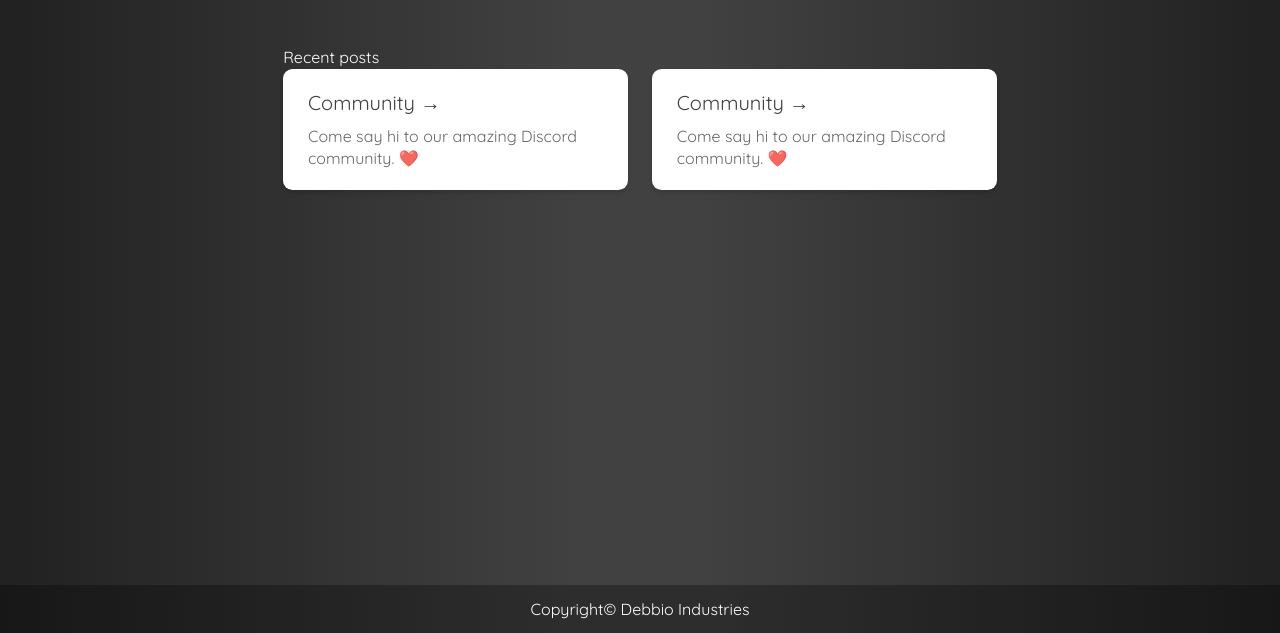
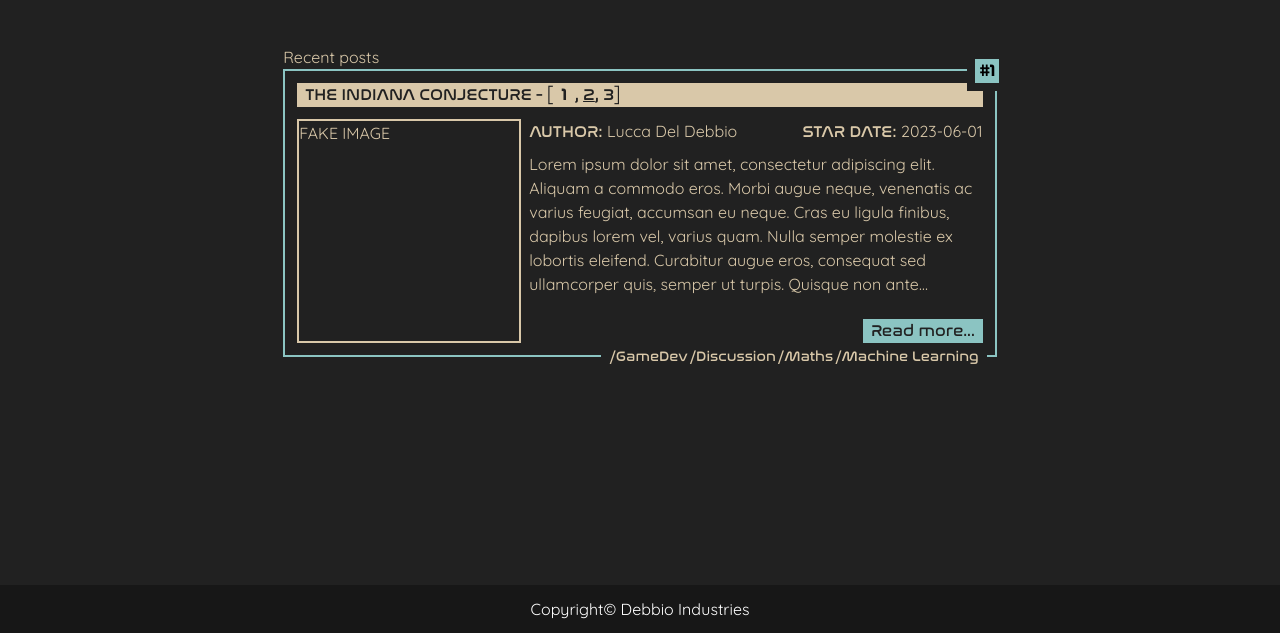
Before and after one commit to lukkadd/lukkadd.github.io, an Astro site: page / in a window 1280 px wide. Shown: the part 167-800 px from the top of the page. Built offline with nearby package versions, Linux system fonts and the light colour scheme; Astro itself is replaced by a stand-in of ours.

Commit message:
card WIP

```diff
--- a/src/components/Card.astro
+++ b/src/components/Card.astro
@@ -1,63 +1,71 @@
 ---
 export interface Props {
-	title: string;
-	body: string;
-	href: string;
+    title: string
+    body: string
+    href: string
 }
 
-const { href, title, body } = Astro.props;
+const { href, title, body } = Astro.props
 ---
 
-<li class="link-card">
-	<a href={href}>
-		<h2>
-			{title}
-			<span>&rarr;</span>
-		</h2>
-		<p>
-			{body}
-		</p>
-	</a>
+<li class="border-2 border-blue-accent relative">
+    <h3 class="text-gray-medium font-nasa bg-offwhite m-3 pl-2 uppercase">
+        {title} - [<span class="font-bold mx-2">1</span>, <span
+            class="underline hover:text-white hover:text-glow-md-white">2</span
+        >, 3]
+    </h3>
+    <div class="flex m-3 h-56">
+        <div class="border-2 border-offwhite relative h-full aspect-square">
+            <p class="absolute top-0 left-0 bottom-0 right-0 text-offwhite">
+                FAKE IMAGE
+            </p>
+        </div>
+        <div class="flex flex-col ml-2 gap-2">
+            <div class="flex justify-between">
+                <p class="text-offwhite">
+                    <span class="uppercase font-nasa font-normal">author:</span>
+                    Lucca Del Debbio
+                </p>
+                <p class="text-offwhite">
+                    <span class="uppercase font-nasa font-normal"
+                        >Star date:</span
+                    > 2023-06-01
+                </p>
+            </div>
+            <div class="flex-grow">
+                <p class="content text-offwhite text-ellipsis">
+                    {body}
+                </p>
+            </div>
+            <a
+                href={href}
+                class="text-gray-medium bg-blue-accent float-right self-end font-nasa px-2"
+                >Read more...</a
+            >
+        </div>
+    </div>
+    <div
+        class="absolute bg-blue-accent -top-5 -right-3 border-8 border-gray-medium font-nasa font-semibold px-1"
+    >
+        #1
+    </div>
+    <p
+        class="text-offwhite absolute right-2 -bottom-3 bg-gray-medium px-2 font-nasa text-sm align-center flex items-end gap-[2px]"
+    >
+        <!-- <span>Read more...</span> -->
+        <span class="hover:text-base hover:text-blue-accent">/GameDev</span>
+        <span class="hover:text-base hover:text-blue-accent">/Discussion</span>
+        <span class="hover:text-base hover:text-blue-accent">/Maths</span>
+        <span class="hover:text-base hover:text-blue-accent"
+            >/Machine Learning</span
+        >
+    </p>
 </li>
 <style>
-	.link-card {
-		list-style: none;
-		display: flex;
-		padding: 0.25rem;
-		background-color: white;
-		background-image: none;
-		background-size: 400%;
-		border-radius: 0.6rem;
-		background-position: 100%;
-		transition: background-position 0.6s cubic-bezier(0.22, 1, 0.36, 1);
-		box-shadow: 0 4px 6px -1px rgba(0, 0, 0, 0.1), 0 2px 4px -2px rgba(0, 0, 0, 0.1);
-	}
-
-	.link-card > a {
-		width: 100%;
-		text-decoration: none;
-		line-height: 1.4;
-		padding: 1rem 1.3rem;
-		border-radius: 0.35rem;
-		color: #111;
-		background-color: white;
-		opacity: 0.8;
-	}
-	h2 {
-		margin: 0;
-		font-size: 1.25rem;
-		transition: color 0.6s cubic-bezier(0.22, 1, 0.36, 1);
-	}
-	p {
-		margin-top: 0.5rem;
-		margin-bottom: 0;
-		color: #444;
-	}
-	.link-card:is(:hover, :focus-within) {
-		background-position: 0;
-		background-image: var(--accent-gradient);
-	}
-	.link-card:is(:hover, :focus-within) h2 {
-		color: rgb(var(--accent));
-	}
+    .content {
+        display: -webkit-box;
+        -webkit-box-orient: vertical;
+        -webkit-line-clamp: 6;
+        overflow: hidden;
+    }
 </style>
--- a/src/layouts/Layout.astro
+++ b/src/layouts/Layout.astro
@@ -43,6 +43,14 @@ const { title } = Astro.props
         font-display: swap;
     }
 
+    @font-face {
+        font-family: Nasalization;
+        src: url("/fonts/Nasalization.otf") format("opentype");
+        font-weight: normal;
+        font-style: normal;
+        font-display: swap;
+    }
+
     :root {
     }
     html {
@@ -58,8 +66,8 @@ const { title } = Astro.props
             to right,
 
             theme("colors.gray.medium"),
-            theme("colors.gray.light") 45% 55%,
-            theme("colors.gray.medium")
+            /* theme("colors.gray.light") 45% 55%, */
+                theme("colors.gray.medium")
         ); /* W3C, IE 10+/ Edge, Firefox 16+, Chrome 26+, Opera 12+, Safari 7+ */
     }
     body {
--- a/src/pages/index.astro
+++ b/src/pages/index.astro
@@ -5,17 +5,13 @@ import Card from "../components/Card.astro"
 
 <Layout title="Welcome to Astro.">
     <main class="ccontainer">
-        <h1 class="text-white">Recent posts</h1>
-        <ul role="list" class="link-card-grid flex gap-6">
+        <h1 class="text-offwhite">Recent posts</h1>
+
+        <ul role="list" class="link-card-grid">
             <Card
-                href="https://astro.build/chat/"
-                title="Community"
-                body="Come say hi to our amazing Discord community. ❤️"
-            />
-            <Card
-                href="https://astro.build/chat/"
-                title="Community"
-                body="Come say hi to our amazing Discord community. ❤️"
+                href="#"
+                title="The indiana Conjecture"
+                body="Lorem ipsum dolor sit amet, consectetur adipiscing elit. Aliquam a commodo eros. Morbi augue neque, venenatis ac varius feugiat, accumsan eu neque. Cras eu ligula finibus, dapibus lorem vel, varius quam. Nulla semper molestie ex lobortis eleifend. Curabitur augue eros, consequat sed ullamcorper quis, semper ut turpis. Quisque non ante sollicitudin, imperdiet risus eget, euismod purus. Maecenas at magna et est posuere malesuada. Fusce varius tristique nisl, auctor commodo est feugiat tempus. In lobortis mauris ut eros hendrerit blandit. Curabitur mattis metus et massa aliquam tincidunt. Integer ac lacus vehicula, porta magna at, laoreet velit. Phasellus mi libero, aliquet vel sodales non, pellentesque a nulla. Suspendisse varius a odio sed malesuada. Phasellus tristique ut nunc semper lobortis. Curabitur maximus elit a lectus blandit, eu facilisis quam congue. Pellentesque habitant morbi tristique senectus et netus et malesuada fames ac turpis egestas."
             />
         </ul>
     </main>
```
